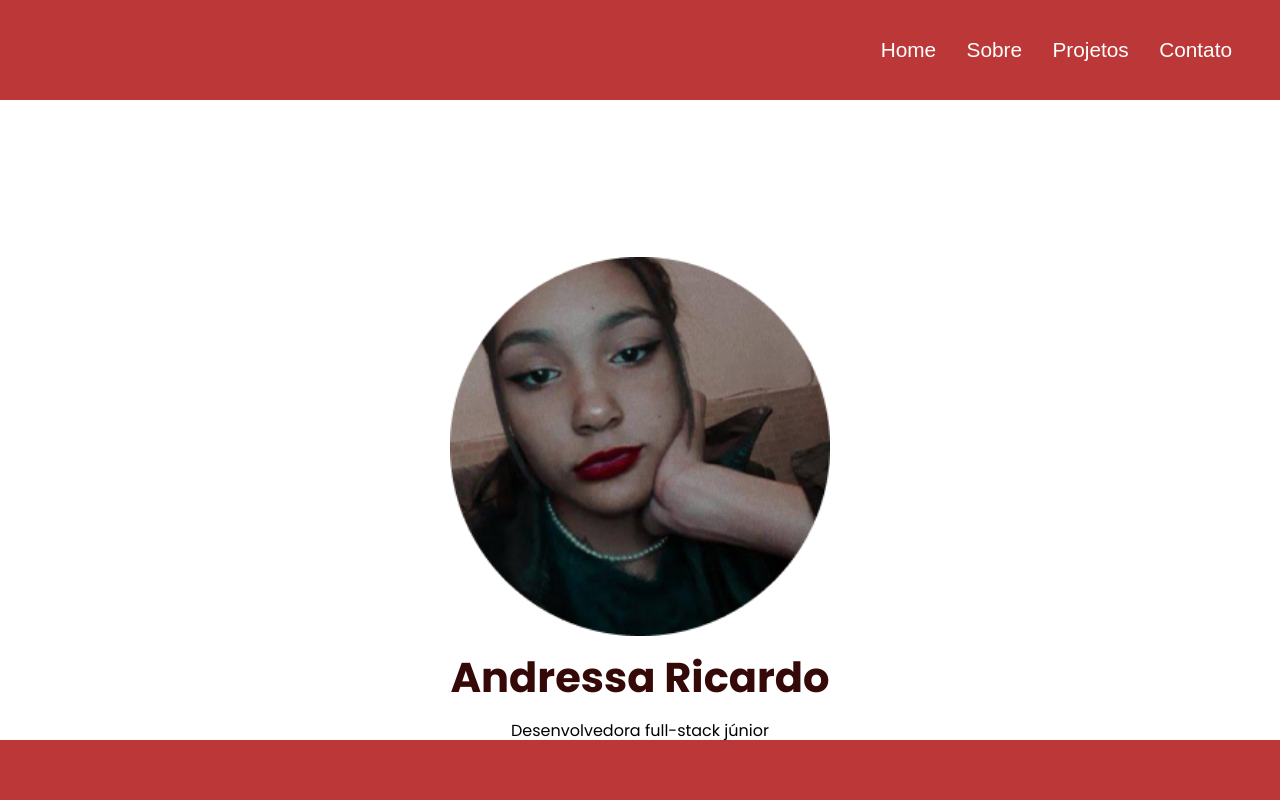
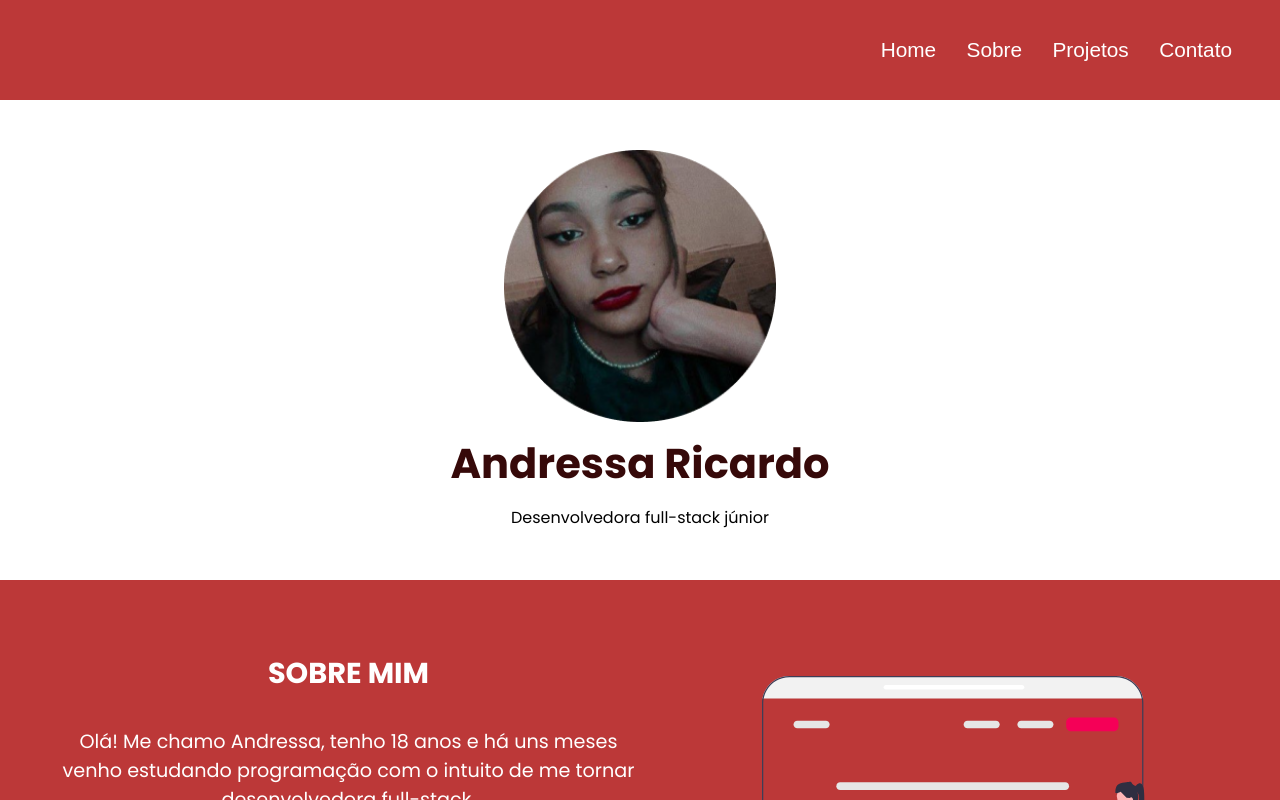
Before and after one commit to andressa-ricardo/simple-portfolio, a React (Vite) app: page / in a window 1280 px wide. Shown: the top 800 px of the page. Built offline with nearby package versions, Linux system fonts and the light colour scheme.

Commit message:
remoçao de margin

```diff
--- a/src/components/About/styles.module.css
+++ b/src/components/About/styles.module.css
@@ -19,15 +19,6 @@ h2{
     font-size: 1.8rem;
 }
 
-h2:after {
-    position: absolute;
-    content: "";
-    height: 2px;
-    background-color: #ffffff;
-    width: 15%;
-    left: 385px;
-    top: 108%;
-    }
 
 .aboutMe p{
     font-size: 1.2rem;
@@ -37,7 +28,3 @@ h2:after {
 .iconSvg{
     height: 18rem;
 }
-
-.textsInP{
-
-}
--- a/src/components/Me/styles.module.css
+++ b/src/components/Me/styles.module.css
@@ -2,7 +2,6 @@ main{
     display: flex;
     align-items: center;
     justify-content: center;
-    margin-top: 10rem;
     gap: 10rem;
     height: 60vh;
 }
@@ -17,6 +16,7 @@ h1{
     display: flex;
     flex-direction: column;
     gap: .6rem;
+    align-items: center;
 }
 
 
@@ -28,3 +28,9 @@ h1{
 .pDev p{
     font-size: 1.2rem;
 }
+
+.infosHome img {
+    height: 17rem;
+    width: 17rem;
+
+}
```
